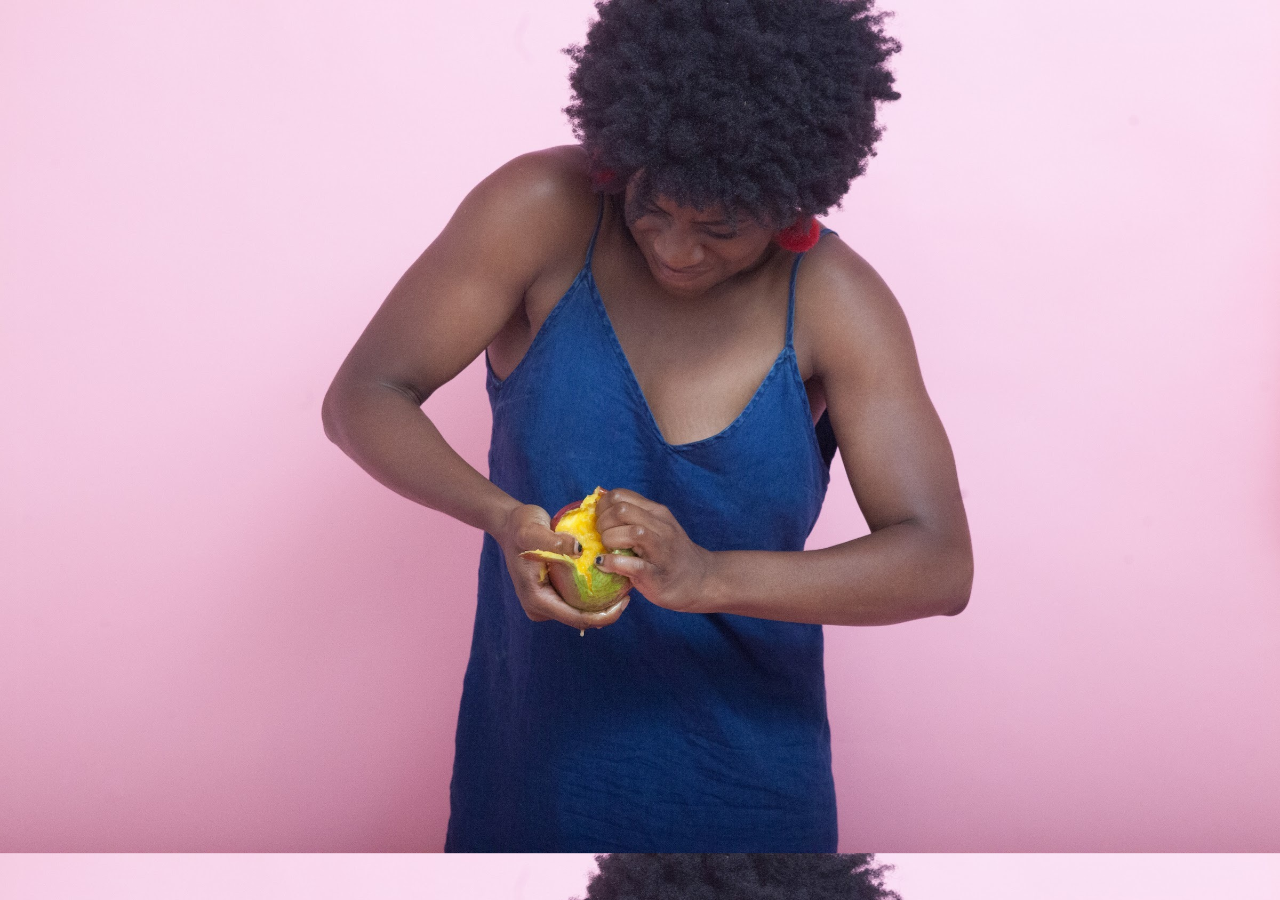
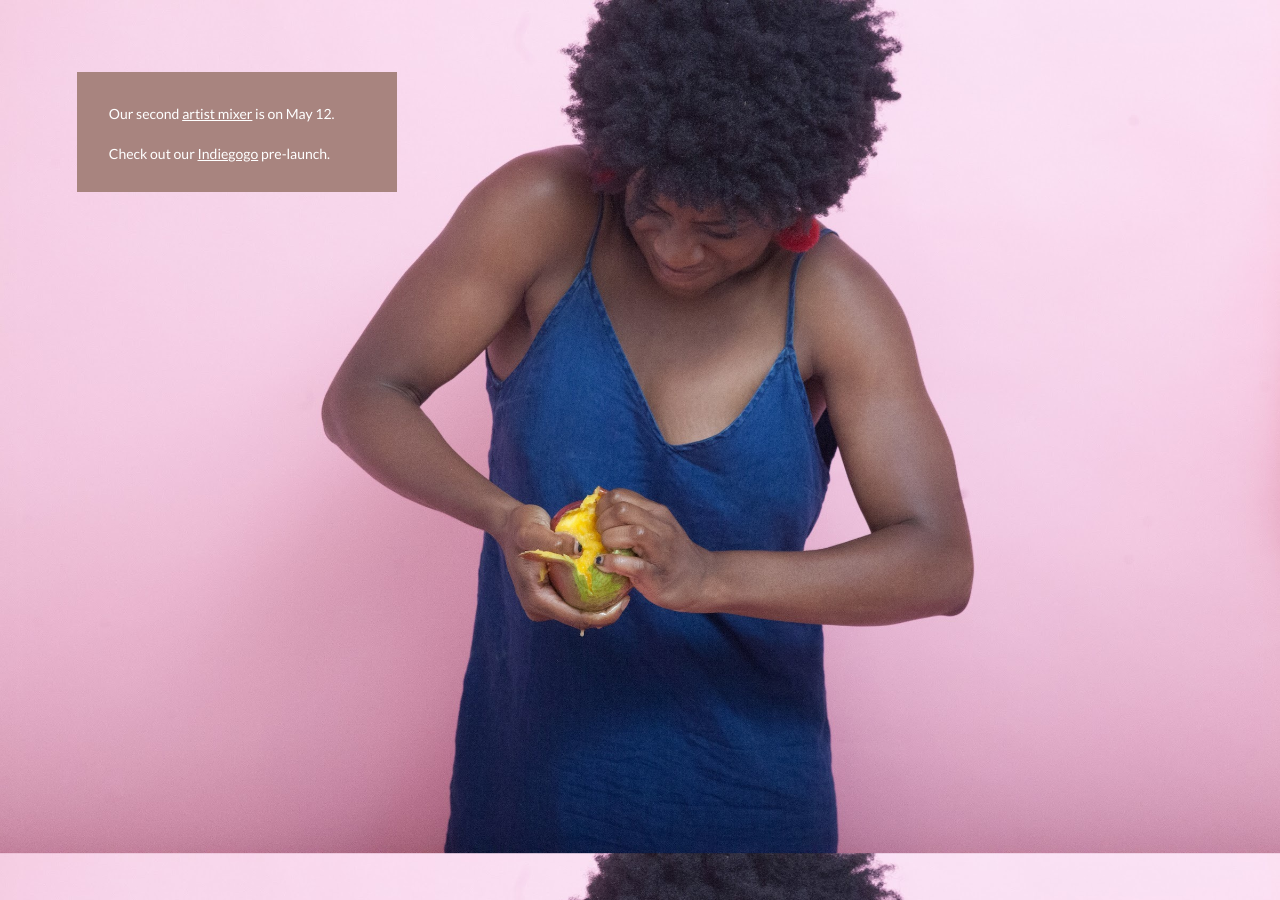
Before and after one commit to artistofcolor2018/artistofcolor2018.com, a Jekyll site: the page built from index.html, in a window 1280 px wide. Built offline with Jekyll 4.4.1, drawn with Linux system fonts in a browser that asks for light colours; nearby versions of some CDN libraries.

Commit message:
Move to custom domain

```diff
--- a/_config.yml
+++ b/_config.yml
@@ -2,8 +2,8 @@ title: A Day in the Life of an Artist of Color
 email: artistofcolor2018@gmail.com
 description: >
   A Day in the Life of an Artist of Color is an ongoing project that brings together Artists of Color in Philadelphia through the curation of both digital and physical spaces.
-baseurl: "/artistofcolor2018.com" # the subpath of your site, e.g. /blog
-url: "http://artistofcolor2018.github.io"
+baseurl: "" # the subpath of your site, e.g. /blog
+url: "http://artistofcolor2018.com"
 
 # Build settings
 markdown: kramdown
--- a/_includes/card.html
+++ b/_includes/card.html
@@ -6,14 +6,14 @@
         - postTitle
 -->
 
-<link rel="stylesheet" href="/artistofcolor2018.com/css/card.css">
+<link rel="stylesheet" href="/css/card.css">
 
 {% if include.postUrl %}
-<a href="/artistofcolor2018.com/{{ include.postUrl }}" class="postLink">
+<a href="{{ include.postUrl }}" class="postLink">
 {% endif %}
     <div class="postcardwrapper">
         <div class="postcard">
-            <img class="cardImg" src="/artistofcolor2018.com/{{ include.postImg }}">
+            <img class="cardImg" src="{{ include.postImg }}">
         </div>
         <div class="overpostcard" align="center">
             <br>
--- a/css/home.css
+++ b/css/home.css
@@ -53,6 +53,11 @@ html, body, #photoDiv {
 	color: #fff;
 }
 
+.alwaysonlink, .alwaysonlink:active, .alwaysonlink:visited, .alwaysonlink:hover {
+	color: #fff;
+	text-decoration: underline;
+}
+
 .photoDiv01 { background-image: url('../img/slide/01.jpg'); background-position: center top; background-size: 100%; }
 .photoDiv02 { background-image: url('../img/slide/02.jpg'); background-position: center top; background-size: 100%; }
 .photoDiv03 { background-image: url('../img/slide/03.jpg'); background-position: center top; background-size: 100%; }
--- a/css/main.css
+++ b/css/main.css
@@ -82,6 +82,18 @@ p {
 	padding-right: 6vw;
 }
 
+#infobanner {
+	position: absolute;
+	top: 8vh;
+	left: 6vw;
+	padding: 32px 32px 32px 32px;
+	background-color: #a8847f;
+	color: #fff;
+	width: 320px;
+	height: 120px;
+	z-index: 1000;
+}
+
 #notfooter {
 	display: flex;
 	flex-direction: column;
--- a/index.html
+++ b/index.html
@@ -17,3 +17,9 @@ redirect_from: "/404.html"
 </div>
 
 </div>
+
+<div id="infobanner">
+	Our second <a class="alwaysonlink" target="_blank" href="https://www.facebook.com/events/211418756119188/">artist mixer</a> is on May 12.
+	<br><br>
+	Check out our <a class="alwaysonlink" target="_blank" href="https://www.indiegogo.com/projects/a-day-in-the-life-of-an-artist-of-color-community/">Indiegogo</a> pre-launch.
+</div>
```
